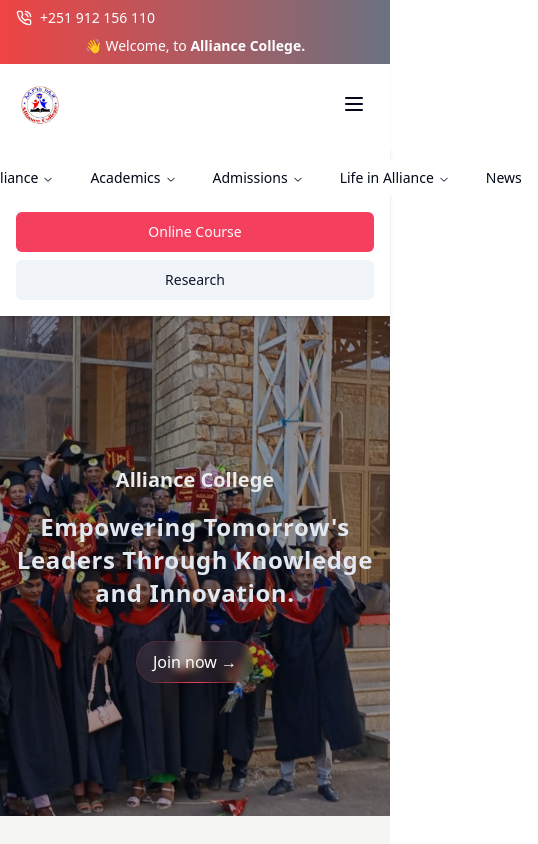
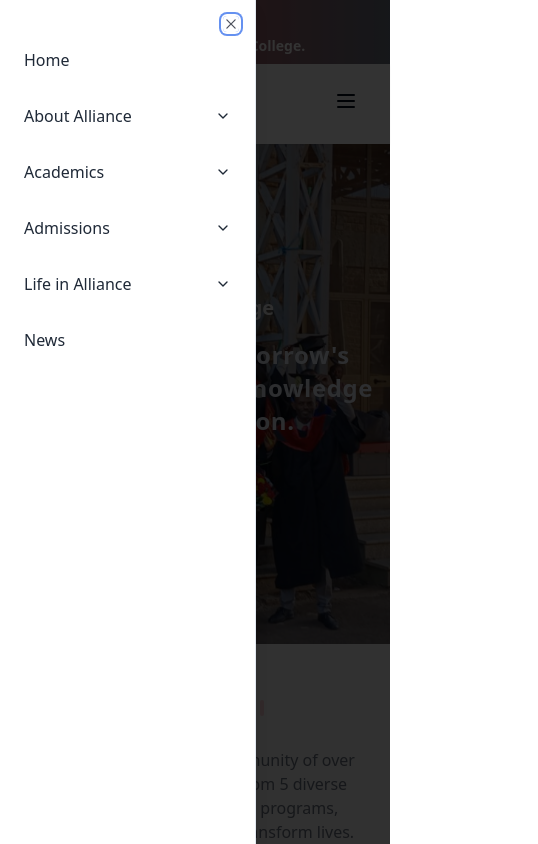
Before and after one commit to Beamlak996/Alliance-Website, a React (Vite) app: page / in a window 390 px wide. Both pictures are taken after a click on the button 354 px from the left and 104 px from the top of the page. Shown: the top 844 px of the page, 538 px wide, since content can reach past the window. Built offline with nearby package versions, Linux system fonts and the light colour scheme.

Commit message:
responsive navbar

```diff
--- a/src/components/navigation/mobile-sidebar-menu.tsx
+++ b/src/components/navigation/mobile-sidebar-menu.tsx
@@ -1,8 +1,81 @@
+import React, { useState } from "react";
+import { ChevronDown, ChevronUp, Menu } from "lucide-react";
+import { Sheet, SheetContent, SheetTrigger } from "../ui/sheet";
+import { Link } from "react-router-dom";
+import {
+  aboutAlliance,
+  academics,
+  admissions,
+  lifeInAlliance,
+} from "@/lib/data";
+
+const menuItems = [
+  { title: "Home", href: "/" },
+  { title: "About Alliance", items: aboutAlliance },
+  { title: "Academics", items: academics },
+  { title: "Admissions", items: admissions },
+  { title: "Life in Alliance", items: lifeInAlliance },
+  { title: "News", href: "#" },
+];
 
 export const MobileSidebarMenu = () => {
-    return (
-        <div>
+  const [activeMenu, setActiveMenu] = useState<string | null>(null);
+  const [isOpen, setIsOpen] = useState(false);
 
-        </div>
-    )
-}
+  const handleMenuClick = (title: string) => {
+    setActiveMenu((prev) => (prev === title ? null : title));
+  };
+
+  const handleLinkClick = () => {
+    setIsOpen(false); // Close the sidebar
+  };
+
+  return (
+    <Sheet open={isOpen} onOpenChange={setIsOpen}>
+      <SheetTrigger
+        className="md:hidden pr-4 hover:opacity-75 transition"
+        onClick={() => setIsOpen(true)}
+      >
+        <Menu />
+      </SheetTrigger>
+      <SheetContent side="left" className="p-4 bg-white w-64">
+        <nav className="flex flex-col space-y-4 pt-6">
+          {menuItems.map((item) => (
+            <div key={item.title}>
+              <button
+                onClick={() => handleMenuClick(item.title)}
+                className="w-full text-gray-800 hover:bg-slate-100 p-2 rounded-md transition text-left flex items-center justify-between"
+              >
+                {item.title}
+                {item.items && (
+                  <span>
+                    {activeMenu === item.title ? (
+                      <ChevronUp className="size-4" />
+                    ) : (
+                      <ChevronDown className="size-4" />
+                    )}
+                  </span>
+                )}
+              </button>
+              {item.items && activeMenu === item.title && (
+                <ul className="ml-4 space-y-2">
+                  {item.items.map((subItem) => (
+                    <li key={subItem.title}>
+                      <Link
+                        to={subItem.href}
+                        className="block text-gray-800 hover:bg-slate-100 p-2 rounded-md transition"
+                        onClick={handleLinkClick}
+                      >
+                        {subItem.title}
+                      </Link>
+                    </li>
+                  ))}
+                </ul>
+              )}
+            </div>
+          ))}
+        </nav>
+      </SheetContent>
+    </Sheet>
+  );
+};
--- a/src/components/navigation/navbar.tsx
+++ b/src/components/navigation/navbar.tsx
@@ -3,10 +3,10 @@
 import { Button } from "../ui/button";
 import { ArrowRightIcon, Menu } from "lucide-react";
 import { NavMenu } from "./nav-menu";
+import { MobileSidebarMenu } from "./mobile-sidebar-menu";
 
 export const Navbar = () => {
   const [isScrolled, setIsScrolled] = useState(false);
-  const [isMenuOpen, setIsMenuOpen] = useState(false);
 
   const handleScroll = () => {
     if (window.scrollY > 0) {
@@ -56,35 +56,9 @@
 
         {/* Mobile view */}
         <div className="md:hidden">
-          <Button
-            variant="ghost"
-            size="icon"
-            onClick={() => setIsMenuOpen(!isMenuOpen)}
-          >
-            <Menu className="h-6 w-6" />
-          </Button>
+          <MobileSidebarMenu />
         </div>
       </nav>
-
-      {/* Mobile menu */}
-      {isMenuOpen && (
-        <div className="md:hidden bg-white p-4 shadow-md">
-          <NavMenu isMobile={true} />
-          <div className="mt-4 space-y-2">
-            <Button
-              variant="expandIcon"
-              Icon={ArrowRightIcon}
-              iconPlacement="right"
-              className="bg-rose-500 hover:bg-rose-500 w-full"
-            >
-              Online Course
-            </Button>
-            <Button variant="secondary" className="w-full">
-              Research
-            </Button>
-          </div>
-        </div>
-      )}
     </div>
   );
 };
```
